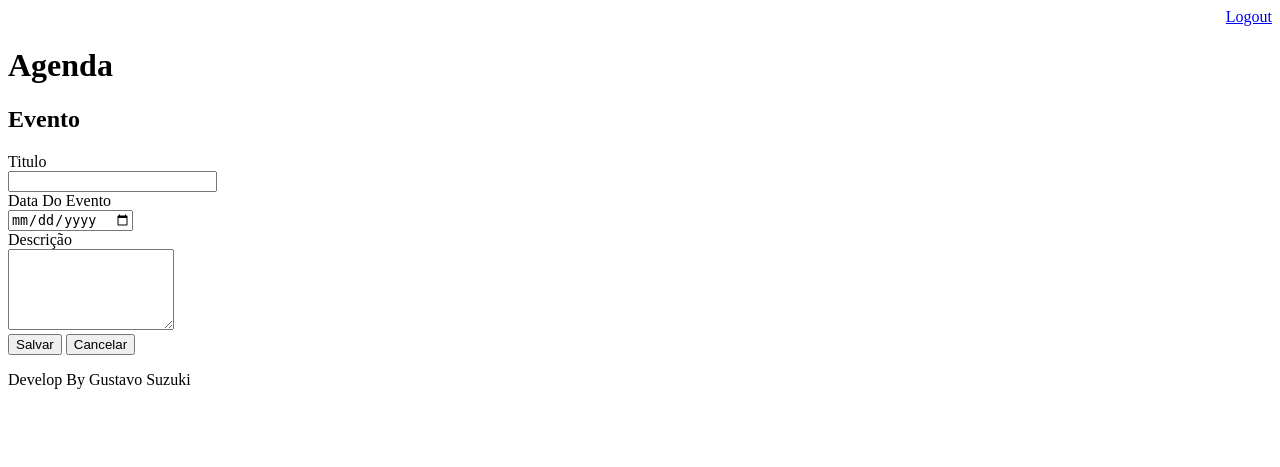
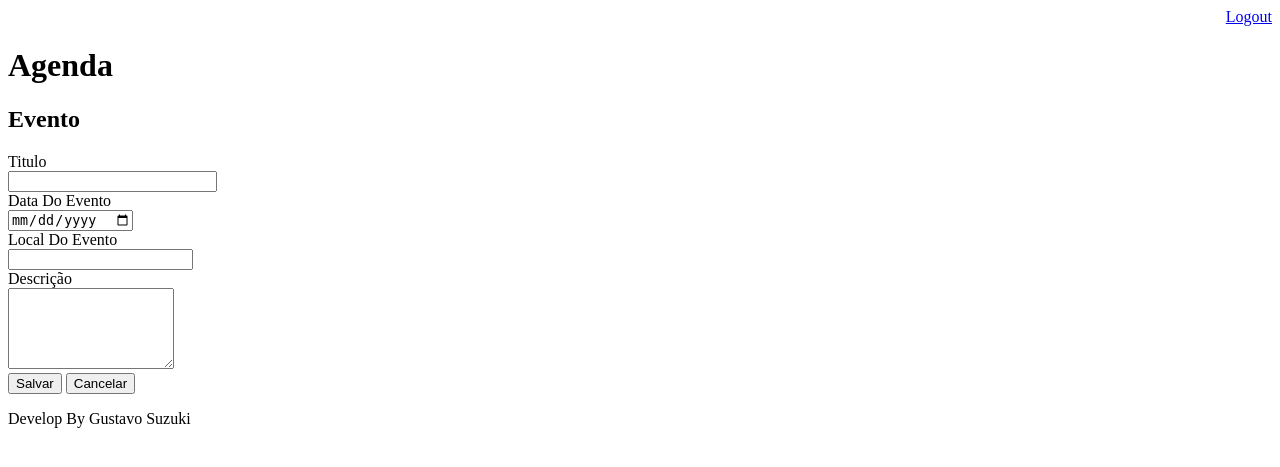
Before and after one commit to GS-suzuki13/Agenda, a Django app: page /agenda/evento/ in a window 1280 px wide. Shown: the top 467 px of the page. Run offline with Django 3.2, Linux system fonts and the light colour scheme; a user stored in the database is signed in.

Commit message:
Resolvendo exercicio para adicionar campo -local- ao evento e retornar na pagina de agendamentos

```diff
--- a/core/views.py
+++ b/core/views.py
@@ -47,11 +47,13 @@ def submit_evento(request):
     if request.POST:
         titulo = request.POST.get('titulo')
         data_evento = request.POST.get('data_evento')
+        local = request.POST.get('local')
         descricao = request.POST.get('descricao')
         usuario = request.user
         Evento.objects.create(
             titulo=titulo,
             data_evento=data_evento,
+            local=local,
             descricao=descricao,
             usuario=usuario
         )
--- a/templates/agenda.html
+++ b/templates/agenda.html
@@ -2,12 +2,10 @@
 
 {% block content %}
     <h2>Agendamentos</h2>
-    <a href="evento/">
-        <button type="button">Novo Evento</button>
-    </a>
+    <button type="button">Novo Evento</button>
     <ul style="font-size: 18px">
         {% for evento in eventos %}
-            <li>{{ evento.titulo }} -> {{ evento.get_data_evento }}</li>
+            <li>{{ evento.titulo }} > {{ evento.local }} - {{ evento.get_data_evento }}</li>
         {% endfor %}
     </ul>
 {% endblock %}
--- a/templates/evento.html
+++ b/templates/evento.html
@@ -8,9 +8,12 @@
         <input type="text" name="titulo" size="23"><br>
         <label>Data Do Evento</label><br>
         <input type="date" name="data_evento" size="23"><br>
+        <label>Local Do Evento</label><br>
+        <input type="text" name="local"><br>
         <label>Descrição</label><br>
         <textarea name="descricao" rows="5" cols="18"></textarea><br>
         <button type="submit">Salvar</button>
+
         <a href="/">
             <button type="button">Cancelar</button>
         </a>
```
Also changed, not shown: db.sqlite3.
